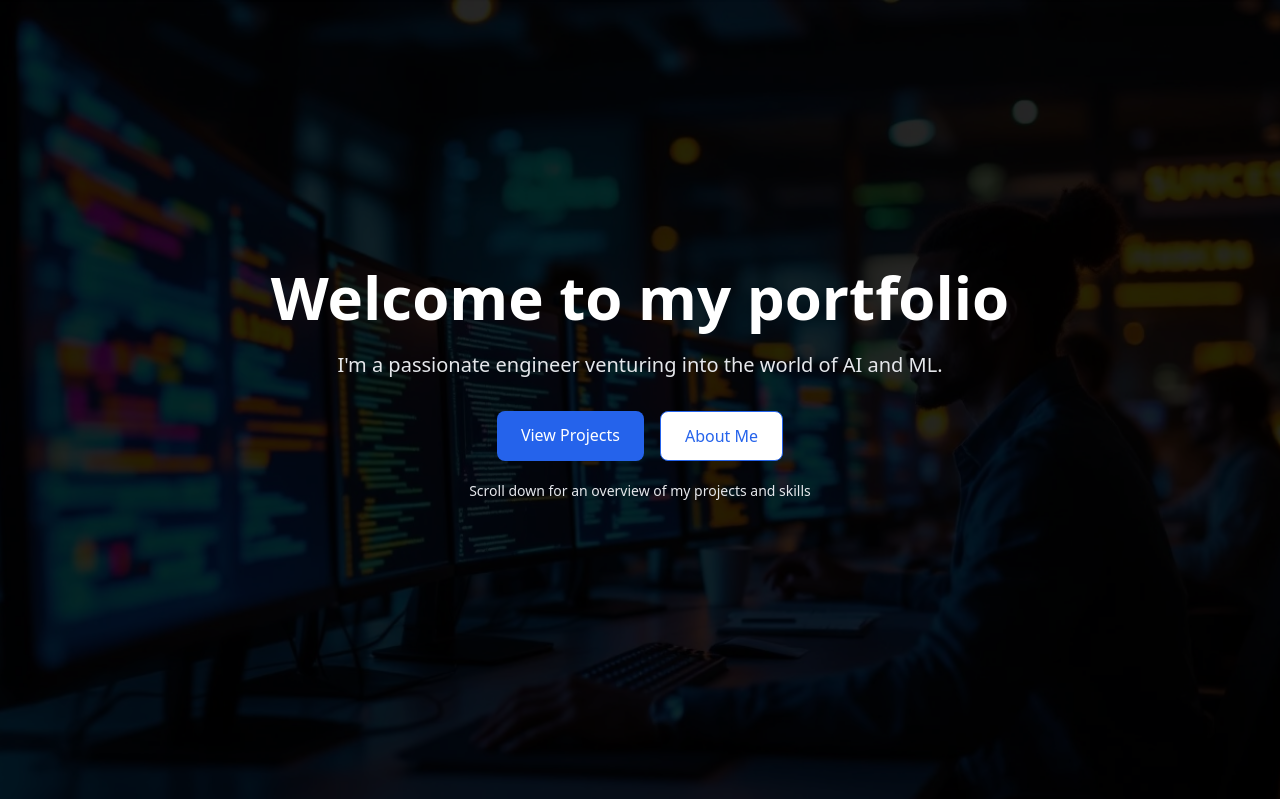
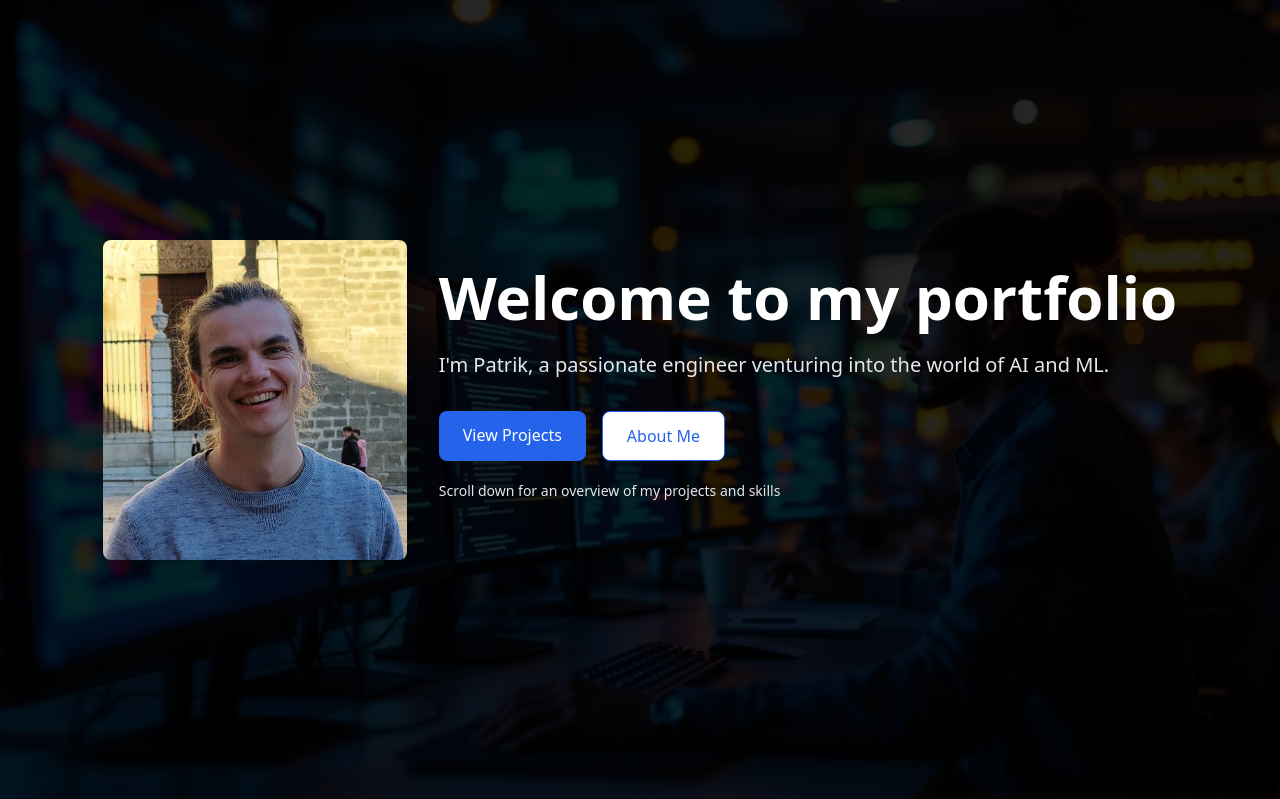
Before and after one commit to patriksn/portfolio, a Flask app: page / in a window 1280 px wide. Shown: the part 64-863 px from the top of the page. Run offline with Flask 3, Linux system fonts and the light colour scheme; some libraries are stand-ins or nearby versions.

Commit message:
Updated landing page

```diff
--- a/portfolio_page/templates/home.html
+++ b/portfolio_page/templates/home.html
@@ -18,14 +18,18 @@
     </div>
 
     <!-- Content -->
-    <div class="relative z-10 max-w-7xl mx-auto text-center">
+    <div class="relative z-10 max-w-7xl mx-auto flex flex-col md:flex-row items-center justify-center">
+        <img src="{{ url_for('static', filename='images/profile.jpg') }}"
+             alt="About Image"
+             class="w-1/2 md:w-1/4 h-auto rounded-lg shadow-lg mb-4 md:mb-0 md:mr-8">
+        <div class="text-left">
             <h1 class="text-4xl sm:text-5xl md:text-6xl font-bold text-white mb-6 fade-in">
                 Welcome to my portfolio
             </h1>
-        <p class="text-xl text-gray-200 mb-8 max-w-2xl mx-auto fade-in">
-            I'm a passionate engineer venturing into the world of AI and ML.
+            <p class="text-xl text-gray-200 mb-8 max-w-2xl fade-in">
+                I'm Patrik, a passionate engineer venturing into the world of AI and ML.
             </p>
-        <div class="flex justify-center space-x-4 fade-in">
+            <div class="flex space-x-4 fade-in">
                 <a href="#projects" class="bg-blue-600 text-white px-6 py-3 rounded-lg hover:bg-blue-800 transition-colors duration-200">
                     View Projects
                 </a>
@@ -33,9 +37,10 @@
                     About Me
                 </a>
             </div>
-        <p class="text-sm text-gray-200 mb-8 max-w-2xl mx-auto fade-in">
+            <p class="text-sm text-gray-200 mb-8 max-w-2xl fade-in">
                 <br>Scroll down for an overview of my projects and skills
             </p>
+        </div>
     </div>
 </section>
 
```
Lines whose indentation alone changed are shown as unchanged.
